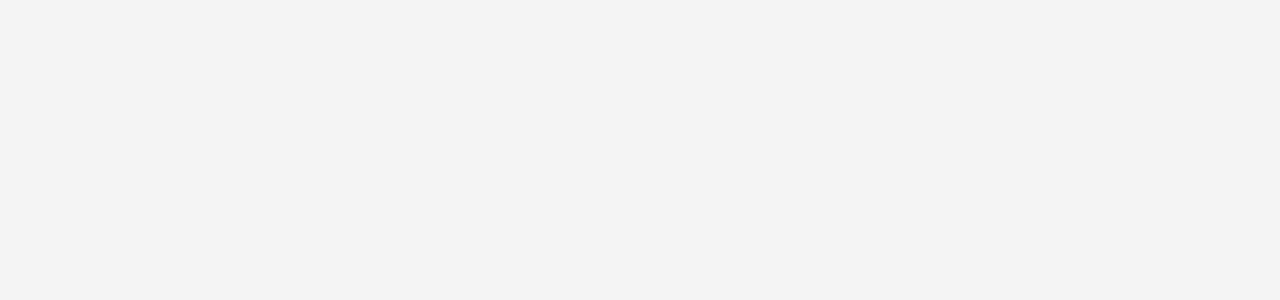
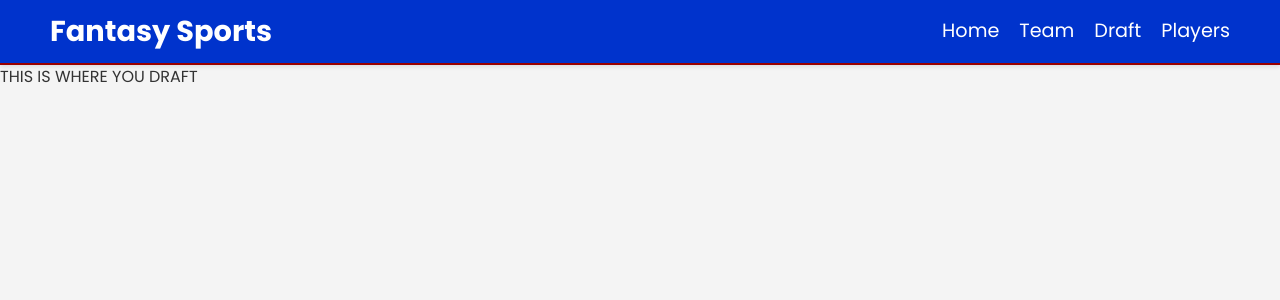
Before and after one commit to Shreyas-Pattabi/Ball-Out, a React (Vite) app in the folder frontend/: page /draft in a window 1280 px wide. Before the commit this address had no page. Shown: the top 300 px of the page. Built offline with nearby package versions, Linux system fonts and the light colour scheme; a web font is replaced by a local one.

Commit message:
navi kind of

```diff
--- a/frontend/src/App.jsx
+++ b/frontend/src/App.jsx
@@ -1,22 +1,26 @@
-import React from 'react'
-import Home from './components/Home'
+import React from 'react';
+import Home from './components/Home';
+import Matchup from './components/Matchup';
+import Draft from './components/Draft'
+import Players from './components/Players'
 
 import {
   BrowserRouter as Router,
   Routes,
   Route,
-  Link
-} from "react-router-dom"
-
+} from "react-router-dom";
 
 const App = () => {
   return (
     <Router>
       <Routes>
-        <Route path='/' element={<Home/>}/>
+        <Route path="/" element={<Home />} />
+        <Route path="/matchup" element={<Matchup />} />
+        <Route path = "/draft" element = {<Draft />}/>
+        <Route path = "/players" element = {<Players/>}/>
       </Routes>
     </Router>
-  )
+  );
 }
 
-export default App
+export default App;
--- /dev/null
+++ b/frontend/src/components/Draft.jsx
@@ -0,0 +1,24 @@
+import React from 'react';
+import './Home.css';
+import { Link } from 'react-router-dom';
+
+const Draft = () => {
+  return (
+    <div>
+        <header className="header">
+        <div className="logo">Fantasy Sports</div>
+        <nav>
+          <ul>
+            <li><Link to="/">Home</Link></li>
+            <li><Link to="/matchup">Team</Link></li>
+            <li><Link to="/draft">Draft</Link></li>
+            <li><Link to="/players">Players</Link></li>
+          </ul>
+        </nav>
+      </header>
+      <p>THIS IS WHERE YOU DRAFT</p>
+    </div>
+  );
+};
+
+export default Draft;
--- a/frontend/src/components/Home.jsx
+++ b/frontend/src/components/Home.jsx
@@ -1,6 +1,6 @@
-// src/Home.js
 import React from 'react';
-import './Home.css';
+import './home.css'
+import { Link } from 'react-router-dom';
 
 const Home = () => {
   return (
@@ -9,10 +9,10 @@ const Home = () => {
         <div className="logo">Fantasy Sports</div>
         <nav>
           <ul>
-            <li><a href="#home">Home</a></li>
-            <li><a href="#features">Features</a></li>
-            <li><a href="#about">About</a></li>
-            <li><a href="#contact">Contact</a></li>
+            <li><Link to="/">Home</Link></li>
+            <li><Link to="/matchup">Team</Link></li>
+            <li><Link to="/draft">Draft</Link></li>
+            <li><Link to="/players">Players</Link></li>
           </ul>
         </nav>
       </header>
--- a/frontend/src/components/Matchup.jsx
+++ b/frontend/src/components/Matchup.jsx
@@ -1,5 +1,6 @@
 import React from 'react';
 import './Matchup.css';
+import './Home.css'
 
 const Matchup = () => {
     const currentTime = new Date();
@@ -68,6 +69,7 @@ const Matchup = () => {
     const totalPointsTeamB = calculateTotalPoints(teamB);
 
     return (
+
         <div className="teams-table-container">
             <table className="team-table">
                 <thead>
--- /dev/null
+++ b/frontend/src/components/Players.jsx
@@ -0,0 +1,24 @@
+import React from 'react';
+import { Link } from 'react-router-dom';
+
+const Players = () => {
+    return (
+
+      <div>
+            <header className="header">
+        <div className="logo">Fantasy Sports</div>
+        <nav>
+          <ul>
+            <li><Link to="/">Home</Link></li>
+            <li><Link to="/matchup">Team</Link></li>
+            <li><Link to="/draft">Draft</Link></li>
+            <li><Link to="/players">Players</Link></li>
+          </ul>
+        </nav>
+      </header>
+        <p>THIS IS WHERE YOU CHOOSE PLAYERS</p>
+      </div>
+    );
+  };
+
+export default Players;
```
Also changed, not shown: frontend/src/components/Draft.css (added), frontend/src/components/Players.css (added), 1 other file (tests, documents, lock files or other folders).
